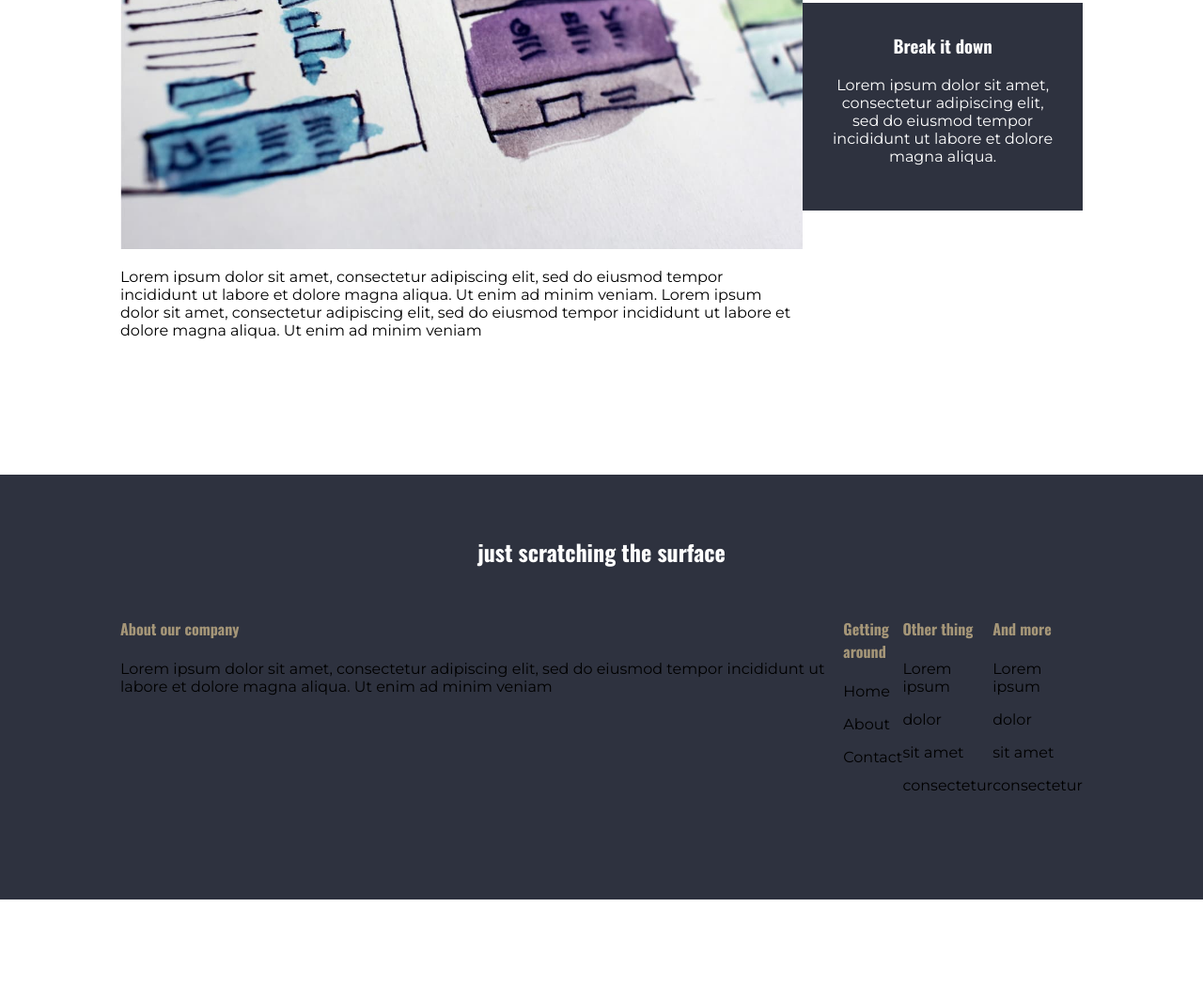
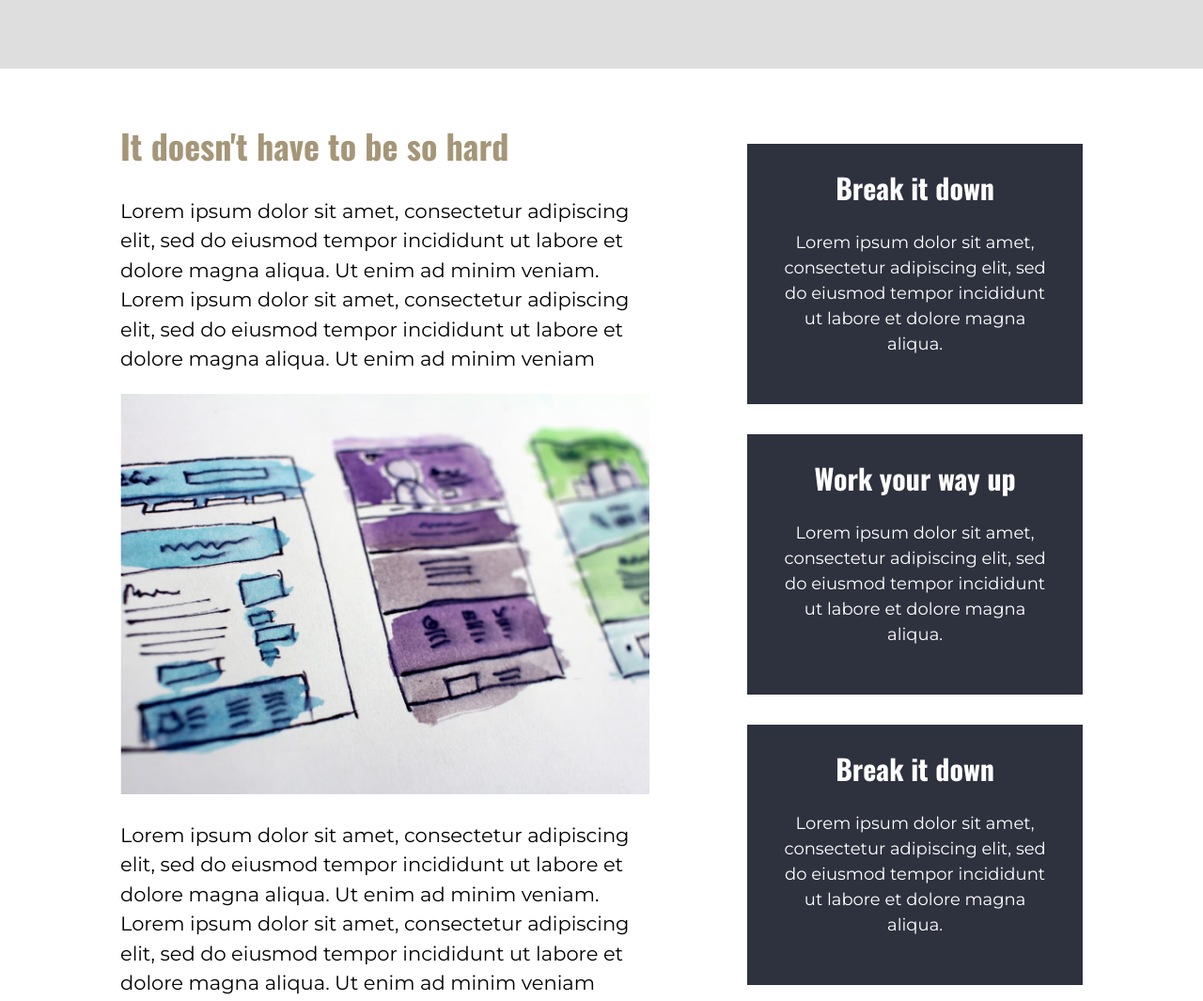
Before and after one commit to Fadiluu/CHALLLENGE-KP, a plain HTML site: page challenge 9/index.html in a window 1280 px wide. Shown: the part 1042-2107 px from the top of the page at 94% size. Before the commit the page ends 1999 px from the top, so only its background shows below. Drawn offline with nearby package versions, Linux system fonts and the light colour scheme.

Commit message:
all completed maybe later fancy challenge 9

```diff
--- a/challenge 9/index.html
+++ b/challenge 9/index.html
@@ -11,7 +11,7 @@
     <link rel="stylesheet" href="style.css">
 </head>
 <body>
-    <main class="grid">
+    <main>
 
         <!-- <nav class="navigation dark--background">
             <div class="container" row>
@@ -30,9 +30,9 @@
             <div class="hero__section">
                 <div class="container row padding__main--contents">
                     <div class="hero__section--title">
-                        <h1><span class="text--white">Responsive layouts</span>don't have to be a struggle</h1>
+                        <h1><span class="text--white">Responsive layouts </span>don't<br>have to be a struggle</h1>
                     </div>
-                    <div class="hero__section--text">
+                    <div class="hero__section--text text--white">
                         <p>Lorem ipsum dolor sit amet, consectetur adipiscing elit, sed do eiusmod tempor incididunt ut labore et dolore magna aliqua. </p>
                         <a class="hero__section--cta text--white" href="">i want to learn</a>
                     </div>
@@ -59,13 +59,13 @@
 
         <section>
             <div class="container row">
-                <div class="content__section padding__main--contents">
+                <div class="content__section">
                     <h3 class="content__section--title">It doesn't have to be so hard</h3>
-                    <p>Lorem ipsum dolor sit amet, consectetur adipiscing elit, sed do eiusmod tempor incididunt ut labore et dolore magna aliqua. Ut enim ad minim veniam. Lorem ipsum dolor sit amet, consectetur adipiscing elit, sed do eiusmod tempor incididunt ut labore et dolore magna aliqua. Ut enim ad minim veniam</p>
+                    <p class="content__section--text">Lorem ipsum dolor sit amet, consectetur adipiscing elit, sed do eiusmod tempor incididunt ut labore et dolore magna aliqua. Ut enim ad minim veniam. Lorem ipsum dolor sit amet, consectetur adipiscing elit, sed do eiusmod tempor incididunt ut labore et dolore magna aliqua. Ut enim ad minim veniam</p>
                     <img src="the-image.jpg" alt="">
-                    <p>Lorem ipsum dolor sit amet, consectetur adipiscing elit, sed do eiusmod tempor incididunt ut labore et dolore magna aliqua. Ut enim ad minim veniam. Lorem ipsum dolor sit amet, consectetur adipiscing elit, sed do eiusmod tempor incididunt ut labore et dolore magna aliqua. Ut enim ad minim veniam</p>
+                    <p class="content__section--text">Lorem ipsum dolor sit amet, consectetur adipiscing elit, sed do eiusmod tempor incididunt ut labore et dolore magna aliqua. Ut enim ad minim veniam. Lorem ipsum dolor sit amet, consectetur adipiscing elit, sed do eiusmod tempor incididunt ut labore et dolore magna aliqua. Ut enim ad minim veniam</p>
                 </div>
-                <div class="card text--white text--center ">
+                <div class="card text--white text--center triple--flex">
                     <div class="card__section dark--background padding__sub--contents--card">
                         <div class="container">
                             <h3 class="card__section--title text--white">Break it down</h3>
@@ -88,29 +88,34 @@
             </div>
         </section>
 
-        <footer class="dark--background padding__main--contents">
-            <div class="container ">
-                <h2 class="footer__title text--center text--white">just scratching the surface</h2>
-                <div class="row padding__sub--contents--card">
-                    <div class="footer__section">
-                        <h4>About our company</h4>
+        <footer class="dark--background padding__main--contents text--white">
+            <div class="container">
+                <h2 class="footer__section--title text--center text--white">just scratching the surface</h2>
+                <div class="row padding__sub--contents--card m--row">
+                    <div class="footer__section  footer__section--about">
+                        <h4 class="footer__section--subtitle ">About our company</h4>
                         <p>Lorem ipsum dolor sit amet, consectetur adipiscing elit, sed do eiusmod tempor incididunt ut labore et dolore magna aliqua. Ut enim ad minim veniam</p>
                     </div>
                     <div class="footer__section">
-                        <h4>Getting around</h4>
+                        <h4 class="footer__section--subtitle">Getting around</h4>
+                        <div class="footer__section--credits">
                             <p>Home</p>
                             <p>About</p>
                             <p>Contact</p>
                         </div>
+                    </div>
                     <div class="footer__section">
-                        <h4>Other thing</h4>
+                        <h4 class="footer__section--subtitle">Other thing</h4>
+                        <div class="footer__section--credits">
                             <p>Lorem ipsum</p>
                             <p>dolor</p>
                             <p>sit amet</p>
                             <p>consectetur</p>
                         </div>
+                    </div>
                     <div class="footer__section">
-                        <h4 >And more</h4>
+                        <h4 class="footer__section--subtitle">And more</h4>
+                        <div class="footer__section--credits">
                             <p>Lorem ipsum</p>
                             <p>dolor</p>
                             <p>sit amet</p>
@@ -118,6 +123,7 @@
                         </div>
                     </div>
                 </div>
+            </div>
         </footer>
     </main>
 </body>
--- a/challenge 9/style.css
+++ b/challenge 9/style.css
@@ -14,11 +14,15 @@ img{
 body{
     margin: 0;
     font-family: 'Montserrat', sans-serif;
+    line-height: 1.5;
+
 }
 h1,h2,h3,h4{
     margin-top: 0;
     color: #A59678;
     font-family: 'Oswald', sans-serif;
+    font-size: 0;
+    line-height: 1;
 }
 
 .container{
@@ -38,7 +42,7 @@ h1,h2,h3,h4{
     background-color: #dedede;
 }
 .padding__main--contents{
-    padding: 4em 0 ;
+    padding: 7em 0 ;
 }
 .padding__sub--contents--card{
     padding: 2em 0;
@@ -54,32 +58,126 @@ h1,h2,h3,h4{
     text-align: center;
 }
 
+footer{
+    margin-top: 4em;
+}
+
 .hero__section--title > h1{
-    font-size: clamp(2.5rem, 3.5vw, 3rem);
+    font-size: clamp(3rem, 3.5vw, 4rem);
 }
 .hero__section--text > p{
     margin-bottom: 2.5em;
+    font-size: 1.5rem;
 }
 .hero__section--cta{
     text-decoration: none;
     text-transform: uppercase;
     background-color: #A59678;
     border-radius: 100px;
-
+    font-family: 'Oswald', sans-serif;
+    font-size: clamp(1.41rem , 2.5vw , 1.5rem);
     padding: .5em 1.5em;
 
 }
 
+
+.content__section{
+    padding: 4em 0 0.75em;
+}
 .card__section{
-    margin-top: 1em;
+    margin-top: 2em;
+}
+.semi__content--title{
+    font-size: 1.875rem;
+}
+.semi__content--text{
+    font-size: 1.125rem;
 }
 
-footer{
-    margin-top: 4em;
+.content__section--title{
+    font-size: 2.25rem;
+}
+.content__section--text{
+    font-size: 1.3125rem;
+}
+
+.card__section--title{
+    font-size: 1.875rem;
+}
+.card__section--text{
+    font-size: 1.125rem;
+}
+.footer__section--title{
+    font-size: 2.5rem;
+}
+.footer__section--subtitle{
+    font-size:  1.3125em;
+}
+
+@media (min-width:700px) and (max-width:1000px){
+    :root{
+        font-size: 14px;
+
+    }
+    .triple--flex{
+        display: flex;
+
+    }
+    .card__section + .card__section {
+        margin-left: .5rem;
+    }
 }
 
 @media  (min-width:1000px) {
     .row{
         display: flex;
+        /* align-items: center; */
+        justify-content: space-between;
+    }
+    .triple--flex{
+        display: block;
+    }
+
+    .hero__section--title {
+        width: 100%;
+    }
+    .hero__section--title > h1{
+        font-size: clamp(4rem, 10vw , 5rem);
+    }
+    .hero__section--text{
+        align-self: center;
+        margin-left: 4rem;
+    }
+
+    .semi__content{
+        text-align: center;
+    }
+    .semi__content--section + .semi__content--section {
+        margin-left: 3rem;
+    }
+
+    .card__section:nth-child(1){
+        margin-top: 5em;
+    }
+
+    .footer__section{
+        width: 15%;
+    }
+    .footer__section--about{
+        width: 40%;
+    }
+    .footer__section--subtitle{
+        line-height: 1.2;
+    }
+
+    .footer__section--title{
+        font-size: clamp(3.5rem, 3.5vw , 4rem);
+    }
+
+
+
+    .content__section{
+        margin-right: 6.5em;
+        max-width: 55%;
     }
 }
```
Lines whose indentation alone changed are shown as unchanged.
